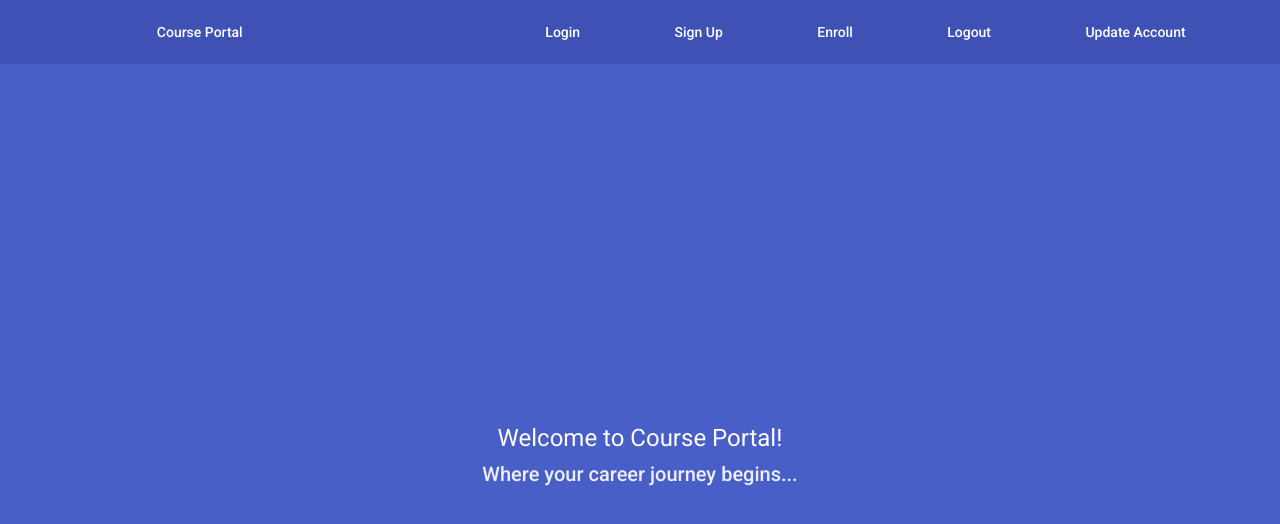
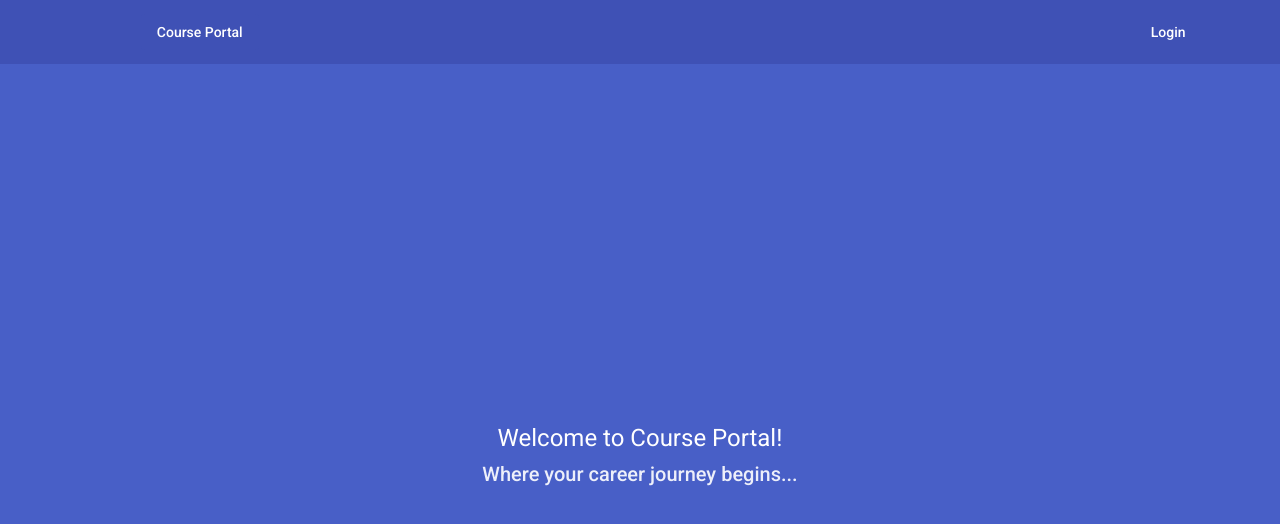
Before and after one commit to 2011-nov02-net/DHL-Project2-Site, an Angular app in the folder DHL-Project2-Site/: page / in a window 1280 px wide. Shown: the top 524 px of the page. Built offline with nearby package versions, Linux system fonts and the light colour scheme.

Commit message:
moved logout function to navbar

```diff
--- a/DHL-Project2-Site/src/navbar/navbar.component.html
+++ b/DHL-Project2-Site/src/navbar/navbar.component.html
@@ -3,10 +3,11 @@
   <mat-toolbar class="toolbar" color="primary" role="banner">
     <button class="panel-title" mat-flat-button color="primary" id='' routerLink="" style="margin-left:10%">Course Portal</button>
     <span class="spacer"></span>
+    <!-- *ngIf="loggedIn == null" -->
+    <!-- *ngIf="loggedIn" -->
+  	<button *ngIf="user != null" mat-button id="enroll" routerLink="/enroll" style="margin-right:5%">Enroll</button>
+    <button *ngIf="user != null" mat-button id='user-update' routerLink="/user-update" style="margin-right:5%">Update Account</button>
     <button *ngIf="user == null" mat-button id='login' routerLink="/login" style="margin-right:5%">Login</button>
-	<button *ngIf="user == null" mat-button id="signup" routerLink="/signup" style="margin-right:5%">Sign Up</button>
-	<button *ngIf="user == null" mat-button id="enroll" routerLink="/enroll" style="margin-right:5%">Enroll</button>
-    <button *ngIf="user == null" mat-button id='logout' routerLink="/logout" style="margin-right:5%">Logout</button>
-    <button *ngIf="user == null" mat-button id='user-update' routerLink="/user-update" style="margin-right:5%">Update Account</button>
+    <button *ngIf="user != null" (click)="logout()" mat-button id='logout' style="margin-right:5%">Logout</button>
   </mat-toolbar>
 </nav>
--- a/DHL-Project2-Site/src/navbar/navbar.component.ts
+++ b/DHL-Project2-Site/src/navbar/navbar.component.ts
@@ -1,5 +1,7 @@
 import { Component, OnInit } from '@angular/core';
+import { Router } from '@angular/router';
 
+import { LoginService } from '../shared/Services/login.service';
 import { User } from '../shared/Models/user.model';
 
 @Component({
@@ -8,11 +10,22 @@ import { User } from '../shared/Models/user.model';
   styleUrls: ['./navbar.component.css']
 })
 export class NavbarComponent implements OnInit {
+  loggedIn: boolean;
   user: User;
 
-  constructor() { }
+  constructor(
+    private router: Router,
+    private data: LoginService
+  ) { }
 
   ngOnInit(): void {
+    this.data.currentUser.subscribe(user => this.user = user)
+  }
+
+  logout(): void {
+    this.data.setUser(null);
+    sessionStorage.removeItem('currentEmail');
+    this.router.navigate(['/']);
   }
 
 }
```
